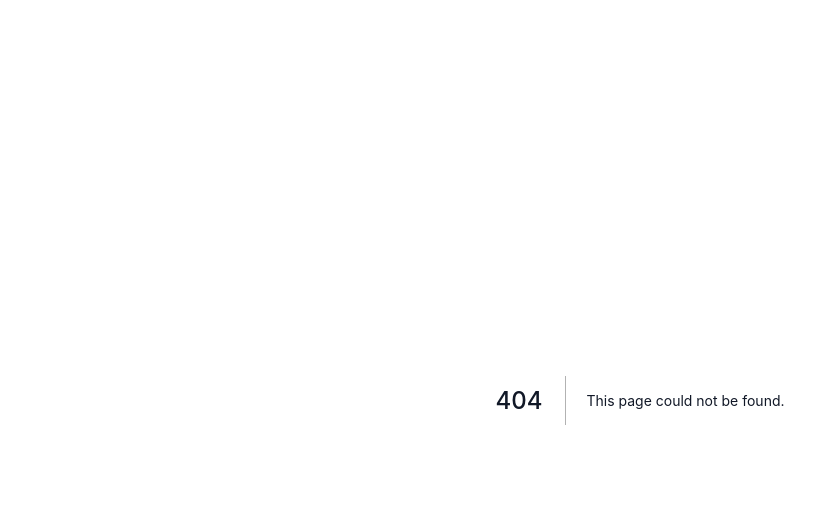
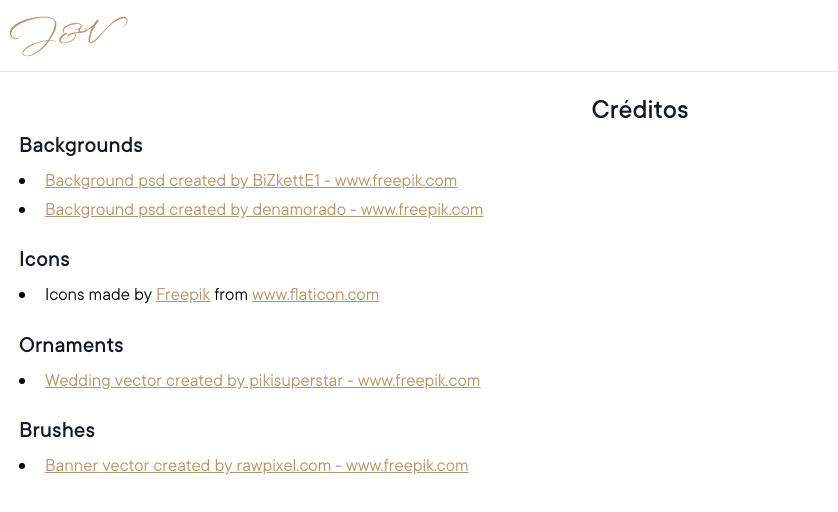
Before and after one commit to jordancortes/jordanyvero-com, a Next.js app: page /credits in a window 1280 px wide. Before the commit this address had no page. Shown: the top 512 px of the page, without its empty margins (0-838 px from the left). Built offline with nearby package versions, Linux system fonts and the light colour scheme.

Commit message:
Add credits page

```diff
--- /dev/null
+++ b/pages/credits.js
@@ -0,0 +1,60 @@
+import Head from "next/head";
+import Header from "../components/Header";
+
+export default function Credits() {
+  return (
+    <div>
+      <Head>
+        <title>Boda Jordan&amp;Vero | Cr&eacute;ditos</title>
+      </Head>
+
+      <Header />
+
+      <div className="flex flex-col px-4 pt-4">
+        <h2 className="text-center">Cr&eacute;ditos</h2>
+        <h3>Backgrounds</h3>
+        <ul className="list-disc list-inside pt-1 pb-4">
+          <li>
+            <a href="https://www.freepik.com/psd/background">
+              Background psd created by BiZkettE1 - www.freepik.com
+            </a>
+          </li>
+          <li>
+            <a href="https://www.freepik.com/psd/background">
+              Background psd created by denamorado - www.freepik.com
+            </a>
+          </li>
+        </ul>
+        <h3>Icons</h3>
+        <ul className="list-disc list-inside pt-1 pb-4">
+          <li>
+            Icons made by{" "}
+            <a href="https://www.freepik.com" title="Freepik">
+              Freepik
+            </a>{" "}
+            from{" "}
+            <a href="https://www.flaticon.com/" title="Flaticon">
+              www.flaticon.com
+            </a>
+          </li>
+        </ul>
+        <h3>Ornaments</h3>
+        <ul className="list-disc list-inside pt-1 pb-4">
+          <li>
+            <a href="https://www.freepik.com/vectors/wedding">
+              Wedding vector created by pikisuperstar - www.freepik.com
+            </a>
+          </li>
+        </ul>
+        <h3>Brushes</h3>
+        <ul className="list-disc list-inside pt-1 pb-4">
+          <li>
+            <a href="https://www.freepik.com/vectors/banner">
+              Banner vector created by rawpixel.com - www.freepik.com
+            </a>
+          </li>
+        </ul>
+      </div>
+    </div>
+  );
+}
```
